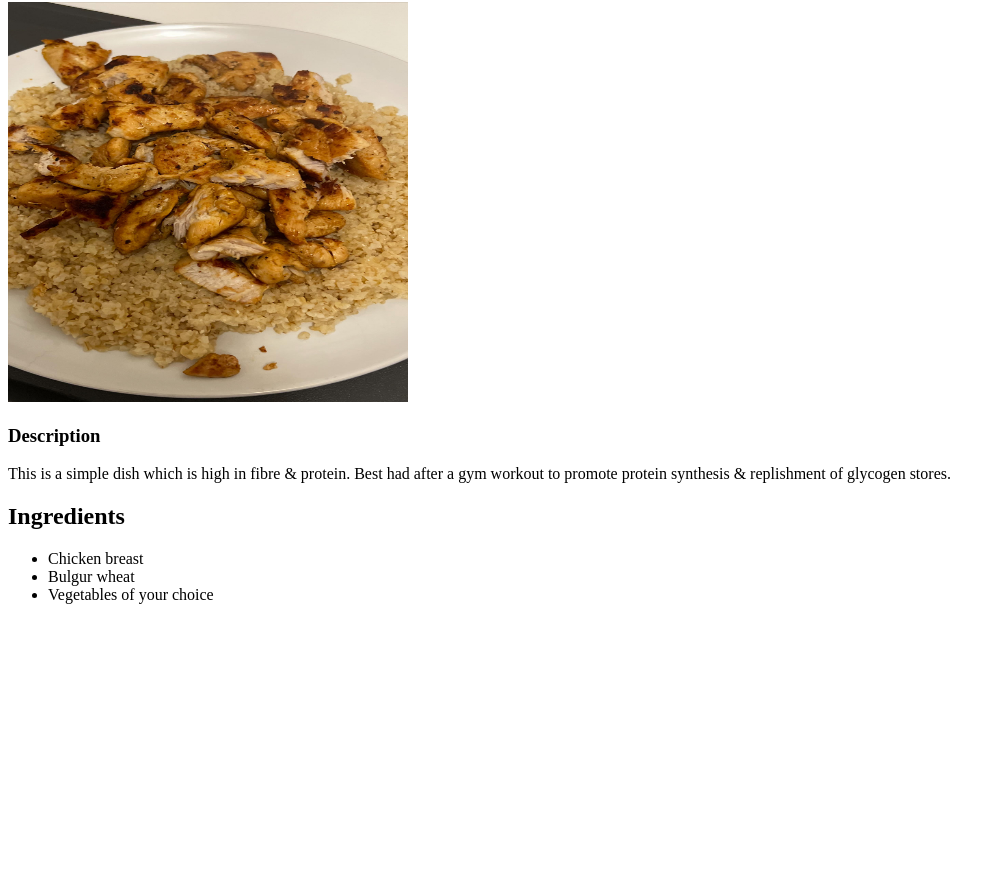
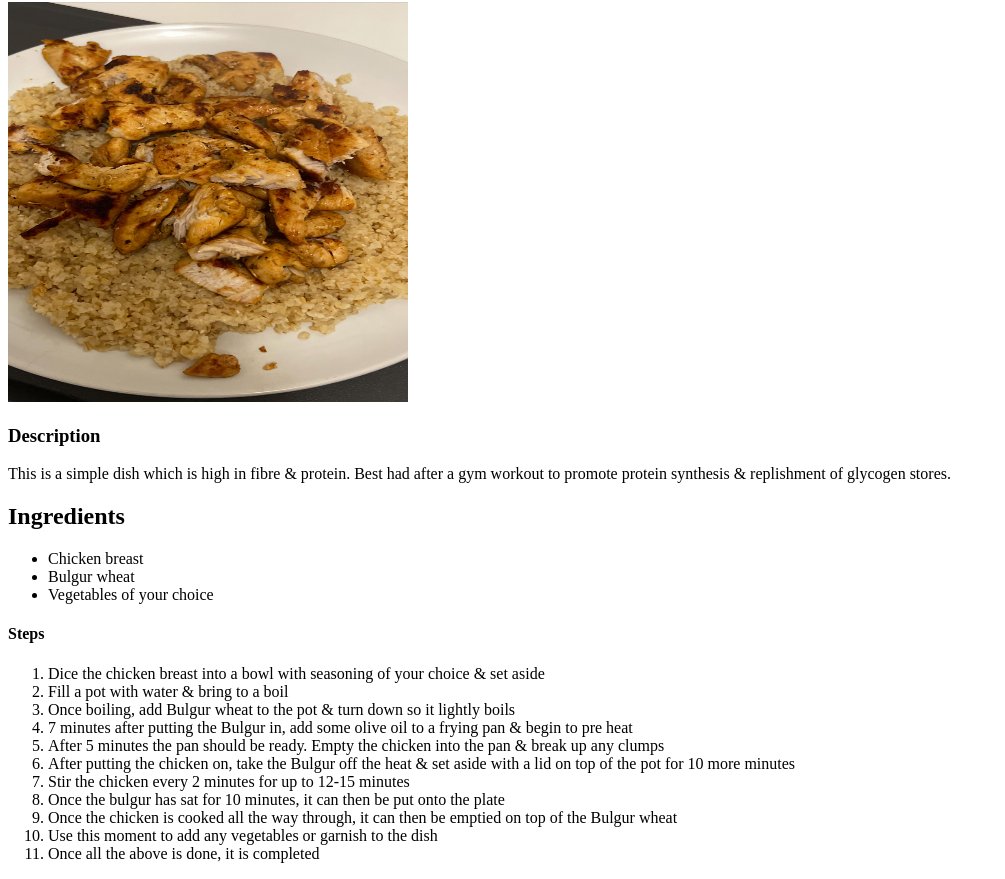
Before and after one commit to KingSavageShaun/odin-recipes, a plain HTML site: page recipes/chicken.html in a window 1280 px wide. Shown: the part 78-957 px from the top of the page, without its empty margins (0-1005 px from the left). Before the commit the page ends 800 px from the top, so only its background shows below. Drawn offline with Linux system fonts and the light colour scheme.

Commit message:
chicken recipe completed
chicken recipe page has been completed. No errors noted

```diff
--- a/recipes/chicken.html
+++ b/recipes/chicken.html
@@ -16,5 +16,19 @@
         <li>Bulgur wheat</li>
         <li>Vegetables of your choice</li>
     </ul>
+    <h4>Steps</h4>
+    <ol>
+        <li>Dice the chicken breast into a bowl with seasoning of your choice & set aside</li>
+        <li>Fill a pot with water & bring to a boil</li>
+        <li>Once boiling, add Bulgur wheat to the pot & turn down so it lightly boils</li>
+        <li>7 minutes after putting the Bulgur in, add some olive oil to a frying pan & begin to pre heat</li>
+        <li>After 5 minutes the pan should be ready. Empty the chicken into the pan & break up any clumps</li>
+        <li>After putting the chicken on, take the Bulgur off the heat & set aside with a lid on top of the pot for 10 more minutes</li>
+        <li>Stir the chicken every 2 minutes for up to 12-15 minutes</li>
+        <li>Once the bulgur has sat for 10 minutes, it can then be put onto the plate</li>
+        <li>Once the chicken is cooked all the way through, it can then be emptied on top of the Bulgur wheat</li>
+        <li>Use this moment to add any vegetables or garnish to the dish</li>
+        <li>Once all the above is done, it is completed</li>
+    </ol>
 </body>
 </html>
```
